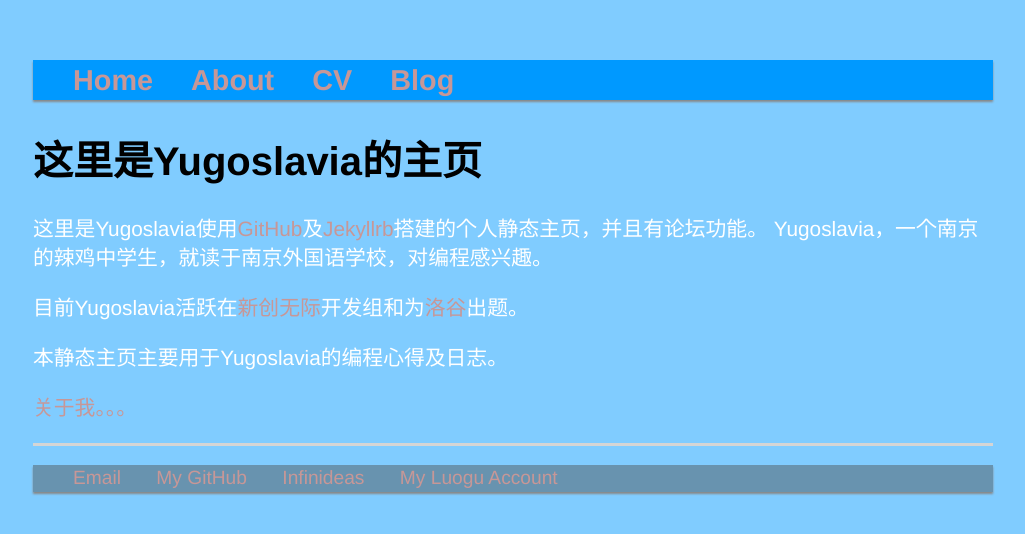
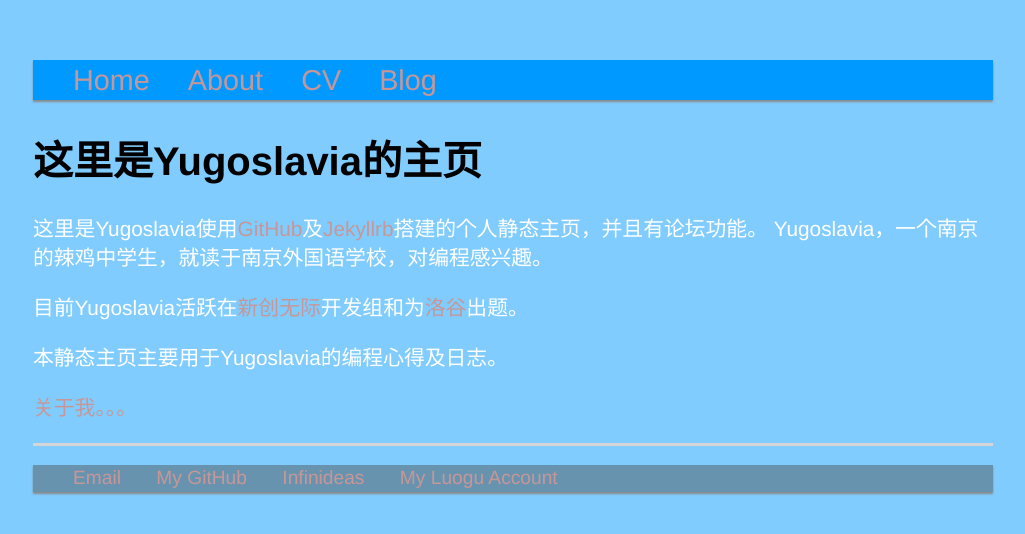
Before and after one commit to Yugoslavia36/yugoslavia36.github.io, a Jekyll site: the page built from index.html, in a window 1280 px wide. Shown: the top 534 px of the page, without its empty margins (127-1152 px from the left). Built offline with Jekyll 4.4.1, drawn with Linux system fonts in a browser that asks for light colours.

Commit message:
Update main.css

```diff
--- a/css/main.css
+++ b/css/main.css
@@ -14,7 +14,7 @@ h2 { font-size: 2.3em; }
 h3 { font-size: 2em; }
 h4 { font-size: 1.7em; }
 
-nav ul { font-size: 1.8em; font-family: 'Helvetica', 'Arial', 'Sans-Serif','Microsoft YaHei UI';  list-style: none; font-weight: bold; box-shadow: 0px 2px 2px #888888; background: #0099ff}
+nav ul { font-size: 1.8em; font-family: 'Helvetica', 'Arial', 'Sans-Serif','Microsoft YaHei UI';  list-style: none; font-weight: normal; box-shadow: 0px 2px 2px #888888; background: #0099ff}
 footer ul { font-size: 1.5em; font-family: 'Helvetica', 'Arial', 'Sans-Serif','Microsoft YaHei UI';  list-style: none; font-weight: normal; box-shadow: 0px 2px 2px #888888; background: #6893af}
 nav ul li, footer ul li { display: inline; margin-right: 30px; }
 
```
